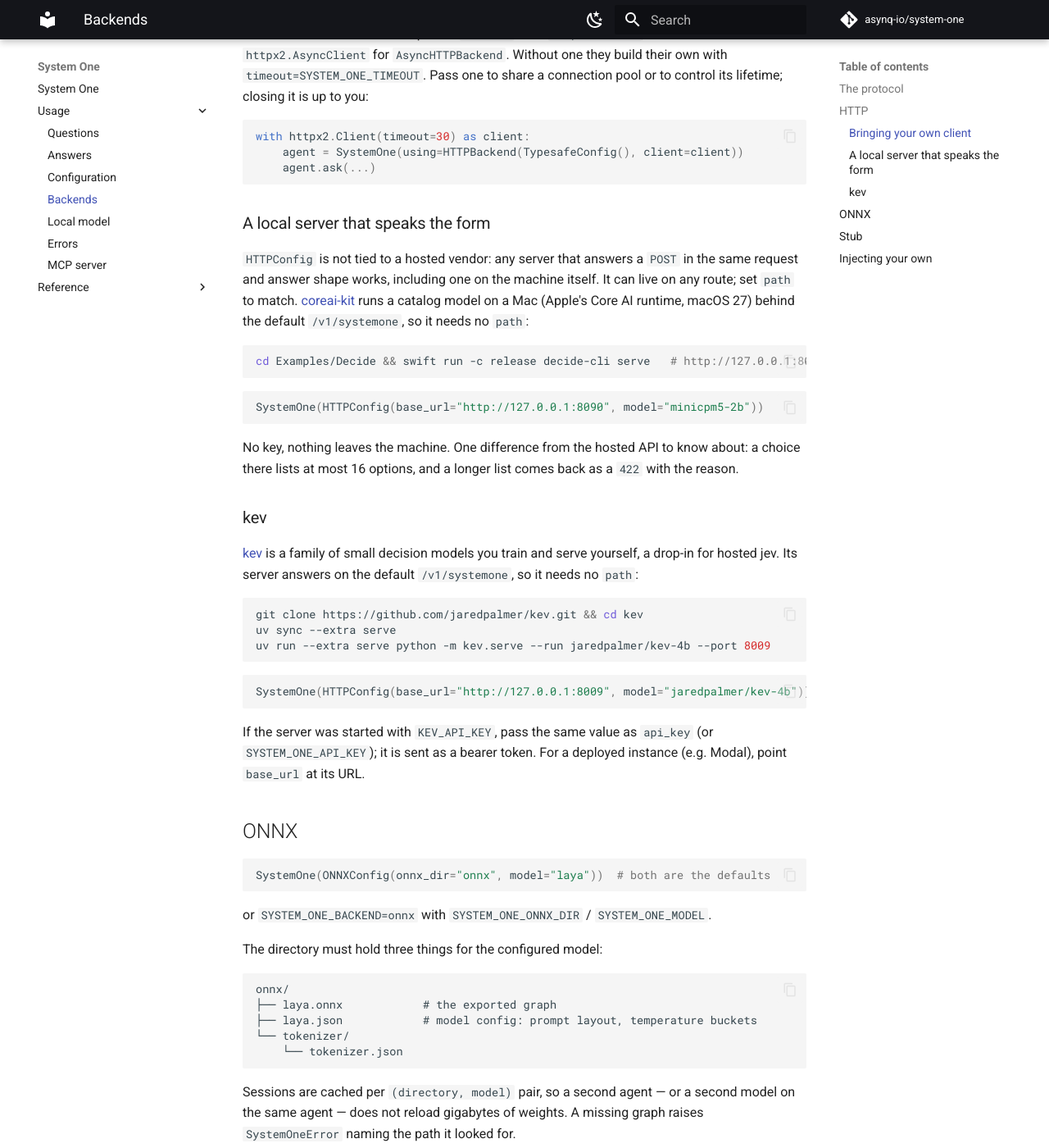
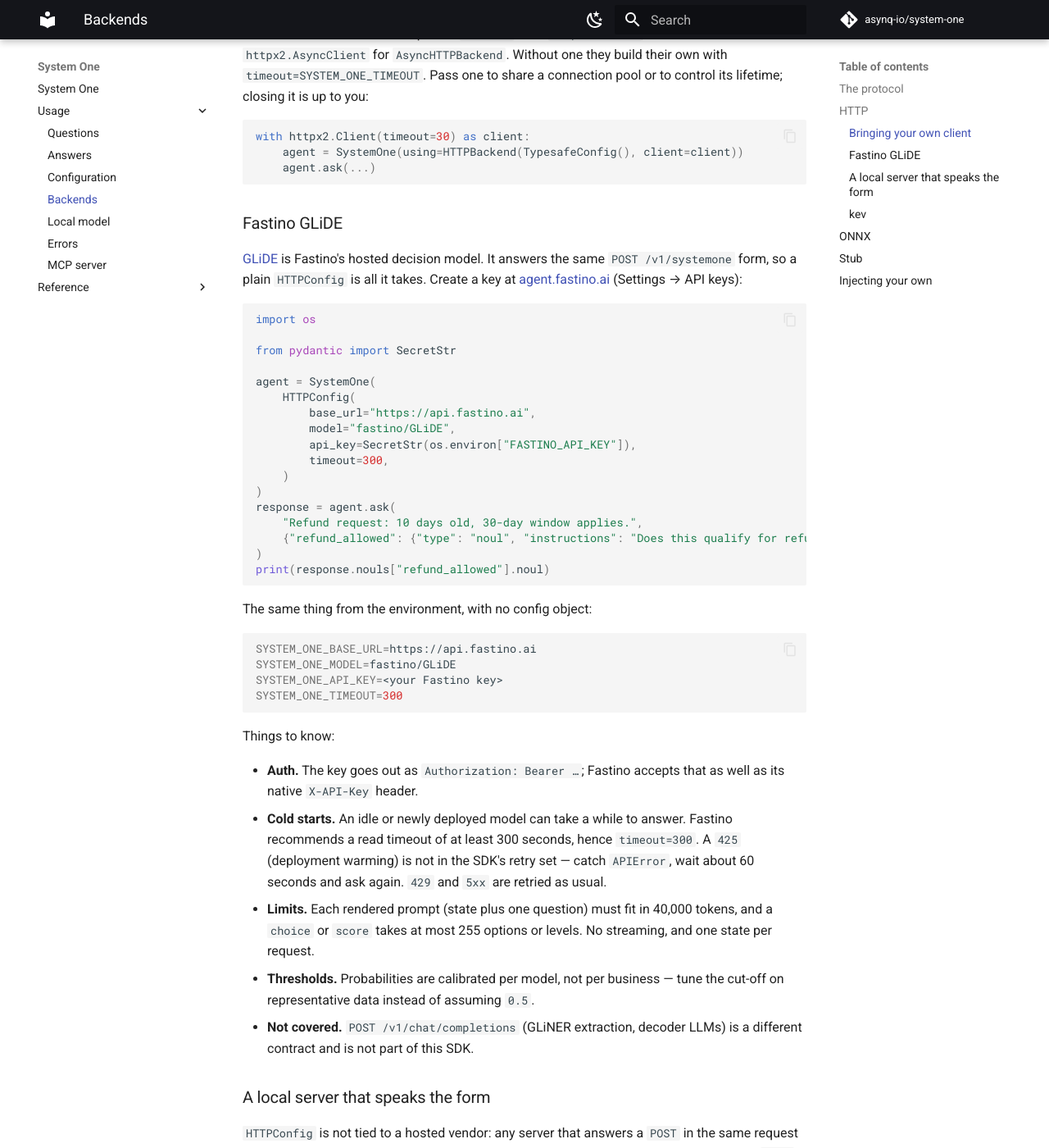
Before and after one commit to asynq-io/system-one, an MkDocs documentation site: the page built from docs/usage/backends.md, in a window 1280 px wide and 1400 px high, scrolled down 1440 px. Shown: the whole window at 82% size. Built offline with MkDocs 1.6.1 and Material for MkDocs 9.7.7, drawn with Linux system fonts in a browser that asks for light colours; comment, search, counter and statistics services are not loaded.

Commit message:
update: docs (#16)

````diff
--- a/docs/usage/backends.md
+++ b/docs/usage/backends.md
@@ -68,6 +68,58 @@
     agent = SystemOne(using=HTTPBackend(TypesafeConfig(), client=client))
     agent.ask(...)
 ```
+
+### Fastino GLiDE
+
+[GLiDE](https://docs.fastino.ai/inference/systemone) is Fastino's hosted
+decision model. It answers the same `POST /v1/systemone` form, so a plain
+`HTTPConfig` is all it takes. Create a key at
+[agent.fastino.ai](https://agent.fastino.ai/) (Settings → API keys):
+
+```python
+import os
+
+from pydantic import SecretStr
+
+agent = SystemOne(
+    HTTPConfig(
+        base_url="https://api.fastino.ai",
+        model="fastino/GLiDE",
+        api_key=SecretStr(os.environ["FASTINO_API_KEY"]),
+        timeout=300,
+    )
+)
+response = agent.ask(
+    "Refund request: 10 days old, 30-day window applies.",
+    {"refund_allowed": {"type": "noul", "instructions": "Does this qualify for refund?"}},
+)
+print(response.nouls["refund_allowed"].noul)
+```
+
+The same thing from the environment, with no config object:
+
+```shell
+SYSTEM_ONE_BASE_URL=https://api.fastino.ai
+SYSTEM_ONE_MODEL=fastino/GLiDE
+SYSTEM_ONE_API_KEY=<your Fastino key>
+SYSTEM_ONE_TIMEOUT=300
+```
+
+Things to know:
+
+- **Auth.** The key goes out as `Authorization: Bearer …`; Fastino accepts that
+  as well as its native `X-API-Key` header.
+- **Cold starts.** An idle or newly deployed model can take a while to answer.
+  Fastino recommends a read timeout of at least 300 seconds, hence `timeout=300`.
+  A `425` (deployment warming) is not in the SDK's retry set — catch `APIError`,
+  wait about 60 seconds and ask again. `429` and `5xx` are retried as usual.
+- **Limits.** Each rendered prompt (state plus one question) must fit in
+  40,000 tokens, and a `choice` or `score` takes at most 255 options or levels.
+  No streaming, and one state per request.
+- **Thresholds.** Probabilities are calibrated per model, not per business —
+  tune the cut-off on representative data instead of assuming `0.5`.
+- **Not covered.** `POST /v1/chat/completions` (GLiNER extraction, decoder
+  LLMs) is a different contract and is not part of this SDK.
 
 ### A local server that speaks the form
 
````
Also changed, not shown: README.md (+27 -0 lines), docs/usage/configuration.md (+3 -0 lines).
